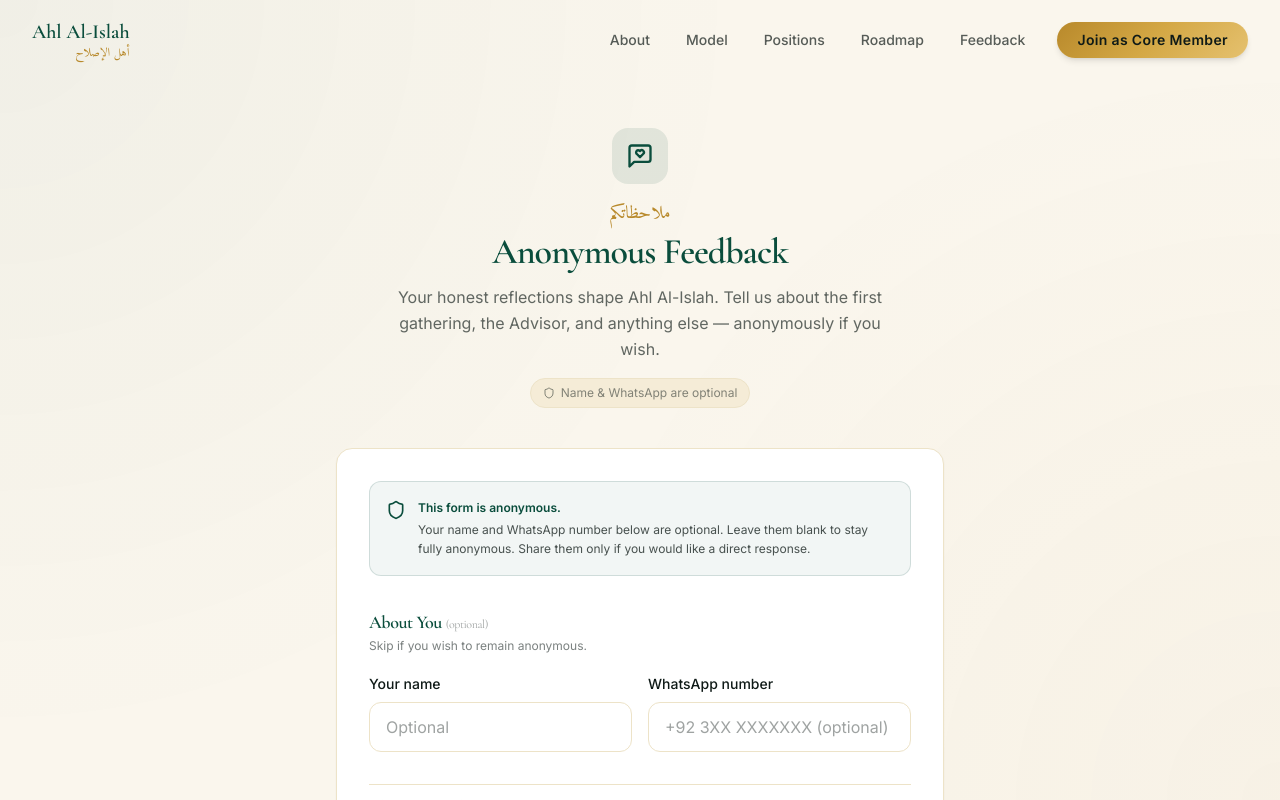
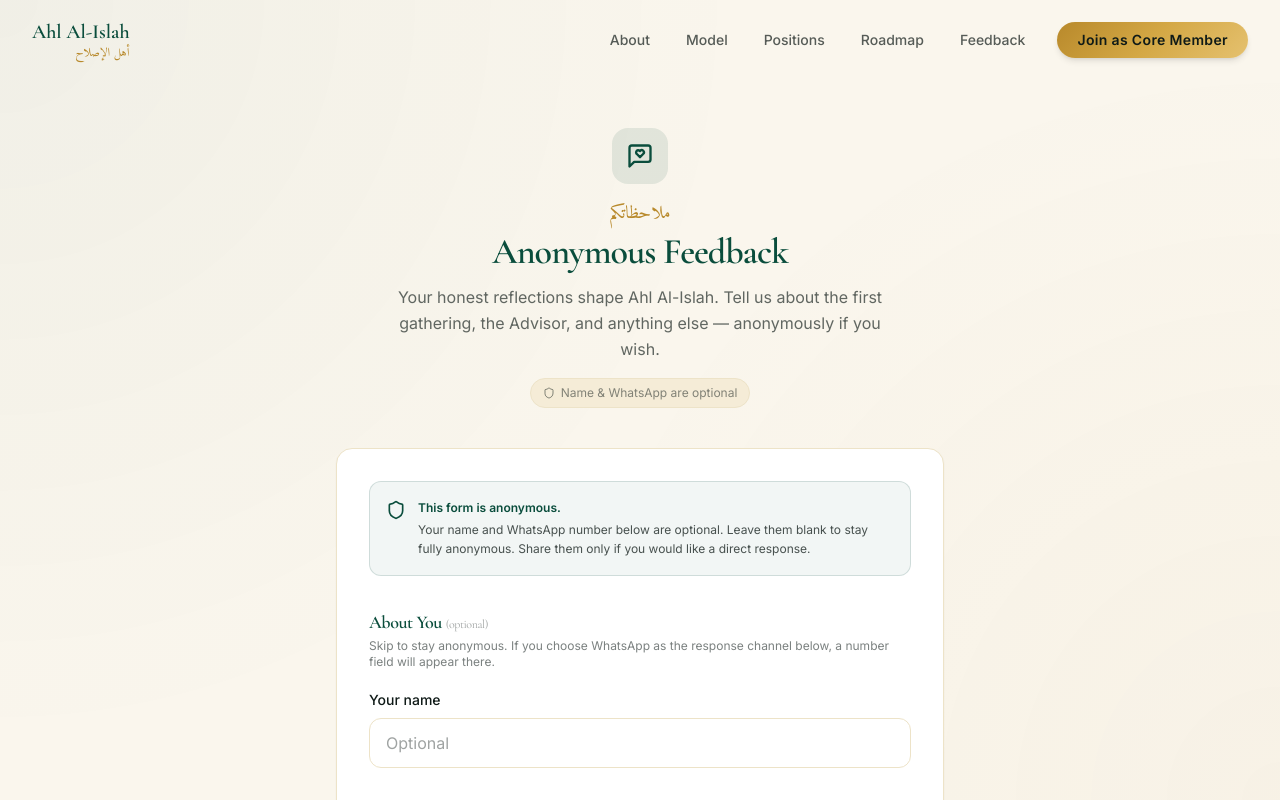
Before and after one commit to muhammadawaismoeen/ahl-al-islah-portal, a Next.js app: page /feedback in a window 1280 px wide. Shown: the top 800 px of the page. Built offline with nearby package versions, Linux system fonts and the light colour scheme.

Commit message:
Feedback form: WhatsApp number field now appears inline when WhatsApp is chosen as response channel

```diff
--- a/src/app/feedback/FeedbackForm.tsx
+++ b/src/app/feedback/FeedbackForm.tsx
@@ -93,11 +93,11 @@ export function FeedbackForm() {
             About You <span className="text-xs font-normal text-ink/40">(optional)</span>
           </h3>
           <p className="text-xs text-ink/55 mt-0.5">
-            Skip if you wish to remain anonymous.
+            Skip to stay anonymous. If you choose WhatsApp as the response
+            channel below, a number field will appear there.
           </p>
         </div>
 
-        <div className="grid sm:grid-cols-2 gap-4">
         <div>
           <label className="label-field">Your name</label>
           <input
@@ -107,17 +107,6 @@ export function FeedbackForm() {
             placeholder="Optional"
             maxLength={100}
           />
-          </div>
-          <div>
-            <label className="label-field">WhatsApp number</label>
-            <input
-              type="tel"
-              name="whatsapp"
-              className="input-field"
-              placeholder="+92 3XX XXXXXXX (optional)"
-              maxLength={30}
-            />
-          </div>
         </div>
       </section>
 
@@ -259,6 +248,29 @@ export function FeedbackForm() {
               </label>
             ))}
           </div>
+          {channel === "whatsapp" && (
+            <div className="mt-3 p-4 bg-emerald-deep/5 rounded-xl border border-emerald-deep/15 space-y-2">
+              <label className="label-field !mb-1">
+                WhatsApp number for the response *
+              </label>
+              <input
+                type="tel"
+                name="whatsapp"
+                required
+                className="input-field"
+                placeholder="+92 3XX XXXXXXX"
+                maxLength={30}
+              />
+              <p className="help-text !mt-1">
+                The Advisor will reply privately on this number.
+              </p>
+            </div>
+          )}
+          {channel === "in-person" && (
+            <p className="help-text text-gold-antique mt-3">
+              Reminder: leave your name above so the Advisor can recognise you.
+            </p>
+          )}
           {channel === "other" && (
             <input
               type="text"
@@ -267,11 +279,6 @@ export function FeedbackForm() {
               placeholder="Specify how you'd like to be contacted…"
               maxLength={200}
             />
-          )}
-          {(channel === "whatsapp" || channel === "in-person") && (
-            <p className="help-text text-gold-antique">
-              Reminder: leave your name &amp; WhatsApp number above so we can reach you.
-            </p>
           )}
         </div>
       </section>
```
Lines whose indentation alone changed are shown as unchanged.
